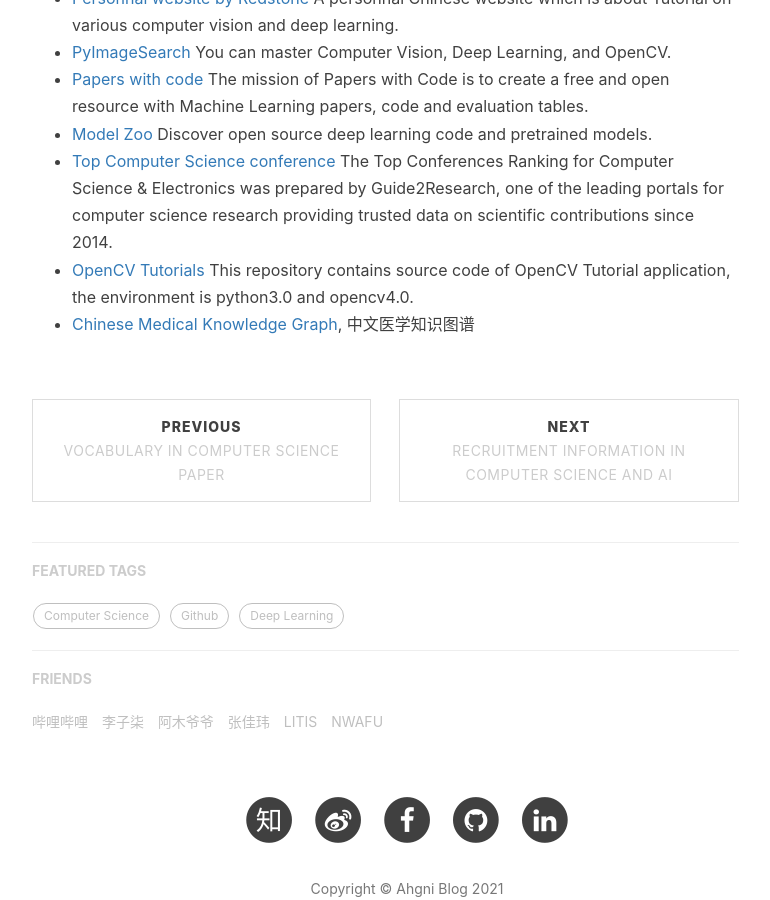
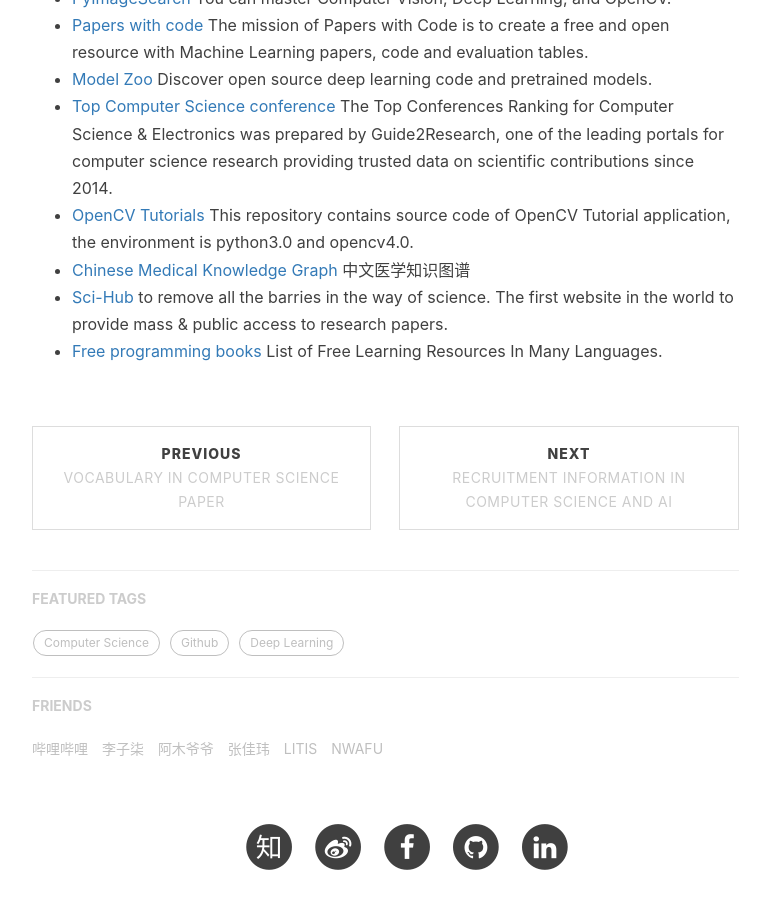
Before and after one commit to jizhang02/jizhang02.github.io, a Jekyll site: the page built from _posts/2020-02-24-resources.markdown, in a window 1280 px wide and 900 px high, scrolled down 2022 px. Shown: the whole window, without its empty margins (233-1003 px from the left). Built offline with Jekyll 4.4.1, drawn with Linux system fonts in a browser that asks for light colours; nearby versions of some CDN libraries; comment, search, counter and statistics services are not loaded; some of the changed text lies outside the part shown; grey boxes are pictures that could not be loaded.

Commit message:
Update 2020-02-24-resources.markdown

```diff
--- a/_posts/2020-02-24-resources.markdown
+++ b/_posts/2020-02-24-resources.markdown
@@ -42,13 +40,27 @@
 CVPR is the premier annual computer vision event comprising the main conference and several co-located workshops and short courses. With its high quality and low cost, it provides an exceptional value for students, academics and industry researchers.
 * [Machine Learning Summer Schools](http://mlss.cc/index.html)
 The machine learning summer school series was started in 2002 with the motivation to promulgate modern methods of statistical machine learning and inference. It was motivated by the observation that while many students are keen to learn about machine learning, and an increasing number of researchers want to apply machine learning methods to their research problems, only few machine learning courses are taught at universities. Machine learning summer schools present topics which are at the core of modern Machine Learning, from fundamentals to state-of-the-art practice. The speakers are leading experts in their field who talk with enthusiasm about their subjects.
-* [Conference Partner](https://www.myhuiban.com/) "Conference Partner" was created in 2011. It is an academic website for conferences and journals information.
-* [W3Schools Online Web Tutorials](https://www.w3schools.com/)THE WORLD'S LARGEST WEB DEVELOPER SITE
-* [Personnal website by Jack Cui](https://cuijiahua.com/) A personnal website which is about Machine learning and Deep learning.
-* [Personnal website by Redstone](https://redstonewill.com/) A personnal Chinese website which is about Tutorial on various computer vision and deep learning.
-* [PyImageSearch](https://www.pyimagesearch.com/) You can master Computer Vision, Deep Learning, and OpenCV.
-* [Papers with code](https://paperswithcode.com/) The mission of Papers with Code is to create a free and open resource with Machine Learning papers, code and evaluation tables.
-* [Model Zoo](https://modelzoo.co/) Discover open source deep learning code and pretrained models.
-* [Top Computer Science conference](http://www.guide2research.com/topconf/) The Top Conferences Ranking for Computer Science & Electronics was prepared by Guide2Research, one of the leading portals for computer science research providing trusted data on scientific contributions since 2014.
-* [OpenCV Tutorials](https://github.com/JimmyHHua/opencv_tutorials) This repository contains source code of OpenCV Tutorial application, the environment is python3.0 and opencv4.0.
-* [Chinese Medical Knowledge Graph](http://cmekg.pcl.ac.cn/), 中文医学知识图谱
+* [Conference Partner](https://www.myhuiban.com/)
+"Conference Partner" was created in 2011. It is an academic website for conferences and journals information.
+* [W3Schools Online Web Tutorials](https://www.w3schools.com/)
+THE WORLD'S LARGEST WEB DEVELOPER SITE
+* [Personnal website by Jack Cui](https://cuijiahua.com/)
+A personnal website which is about Machine learning and Deep learning.
+* [Personnal website by Redstone](https://redstonewill.com/)
+A personnal Chinese website which is about Tutorial on various computer vision and deep learning.
+* [PyImageSearch](https://www.pyimagesearch.com/)
+You can master Computer Vision, Deep Learning, and OpenCV.
+* [Papers with code](https://paperswithcode.com/)
+The mission of Papers with Code is to create a free and open resource with Machine Learning papers, code and evaluation tables.
+* [Model Zoo](https://modelzoo.co/)
+Discover open source deep learning code and pretrained models.
+* [Top Computer Science conference](http://www.guide2research.com/topconf/)
+The Top Conferences Ranking for Computer Science & Electronics was prepared by Guide2Research, one of the leading portals for computer science research providing trusted data on scientific contributions since 2014.
+* [OpenCV Tutorials](https://github.com/JimmyHHua/opencv_tutorials)
+This repository contains source code of OpenCV Tutorial application, the environment is python3.0 and opencv4.0.
+* [Chinese Medical Knowledge Graph](http://cmekg.pcl.ac.cn/)
+中文医学知识图谱
+* [Sci-Hub](http://cmekg.pcl.ac.cn/)
+to remove all the barries in the way of science. The first website in the world to provide mass & public access to research papers.
+* [Free programming books](https://github.com/EbookFoundation/free-programming-books)
+List of Free Learning Resources In Many Languages.
```
Also changed, not shown: other parts of _posts/2020-02-24-resources.markdown (+0 -2 lines).
